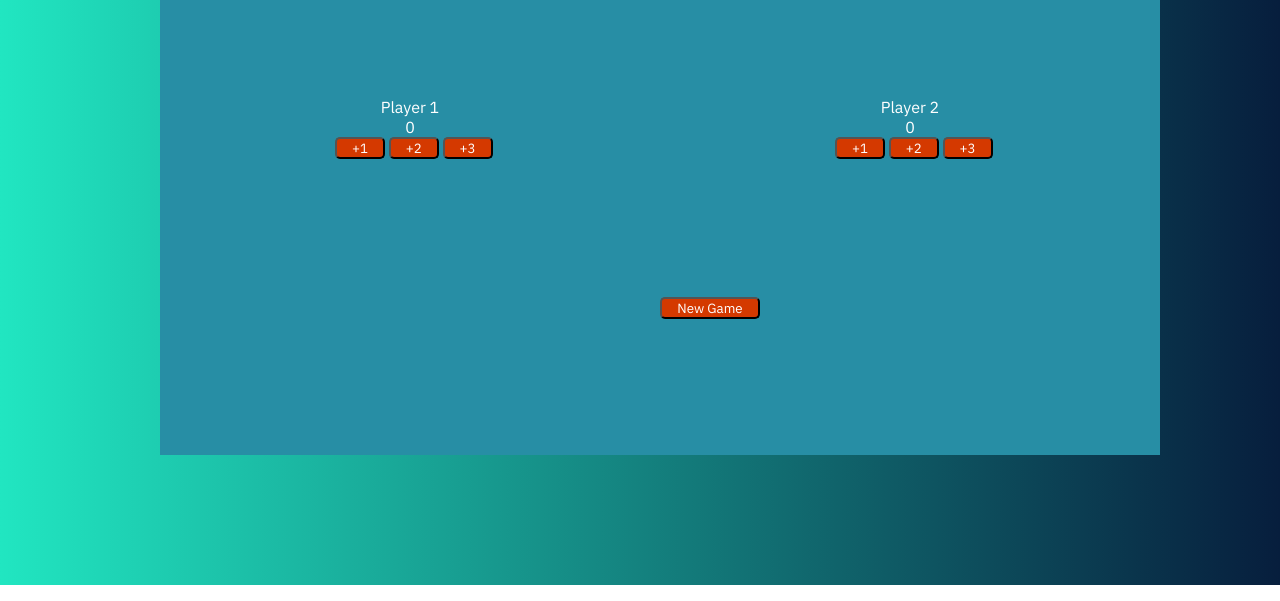
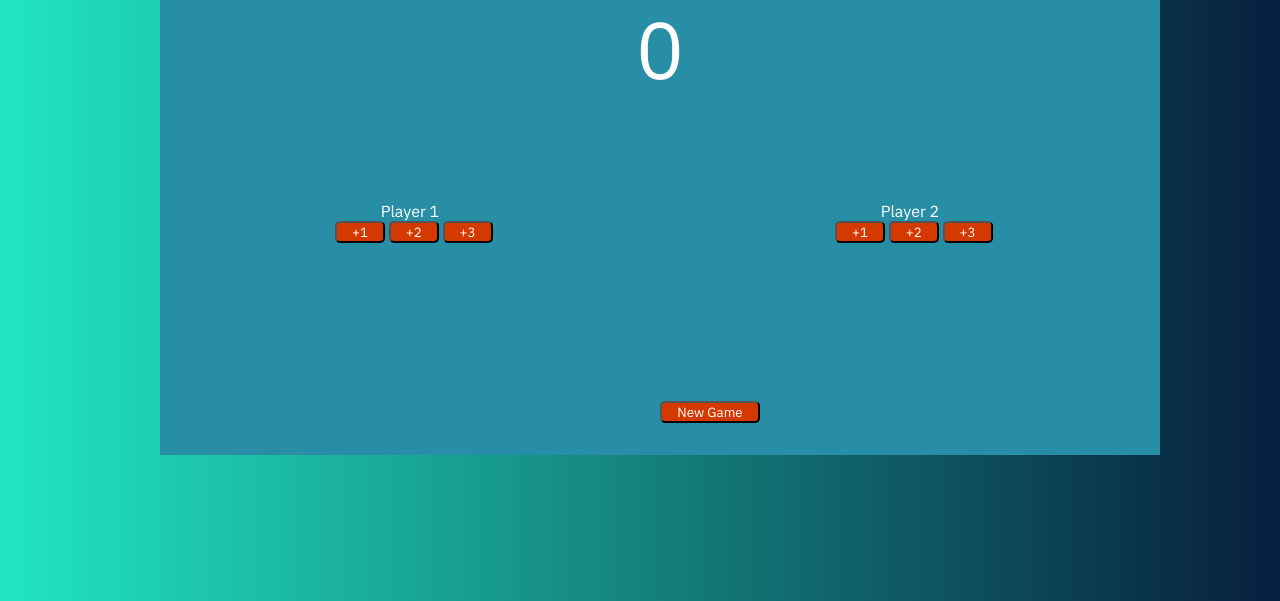
Before and after one commit to ryanlmills/thirty-game, a plain HTML site: page index.html in a window 1280 px wide. Shown: the part 215-816 px from the top of the page. Drawn offline with Linux system fonts and the light colour scheme.

Commit message:
big design error, oops, fixing

```diff
--- a/index.html
+++ b/index.html
@@ -10,16 +10,15 @@
 <body>
     <div class="game-box">
         <header class="top"><h1>Don't Count to 30</h1></header>
+        <div class="score">0</div>
         <div class="player-0-panel active">
             <div class="player-name" id="name-0">Player 1</div>
-            <div class="player-score" id="score-0">0</div>
             <button class="add0-1" type="button" id="1">+1</button>
             <button class="add0-2" type="button" id="2">+2</button>
             <button class="add0-3" type="button" id="3">+3</button>
         </div>
             <div class="player-1-panel">
             <div class="player-name" id="name-1">Player 2</div>
-            <div class="player-score" id="score-1">0</div>
             <button class="add1-1" type="button">+1</button>
             <button class="add1-2" type="button">+2</button>
             <button class="add1-3" type="button">+3</button>
--- a/script.js
+++ b/script.js
@@ -11,8 +11,7 @@ let scores, roundScore, activePlayer, gamePlaying
 init()
 
 function init () {
-  scores = [0, 0]
-  roundScore = 0
+  score = 0
   activePlayer = 0
   gamePlaying = true
 }
--- a/style.css
+++ b/style.css
@@ -35,6 +35,11 @@ button {
   top: 50%;
   transform: translate(-50%, -50%);
   width: 1000px;
+}
+
+.score {
+  text-align: center;
+  font-size: 80px;
 }
 
 .player-0-panel, .player-1-panel {
```
